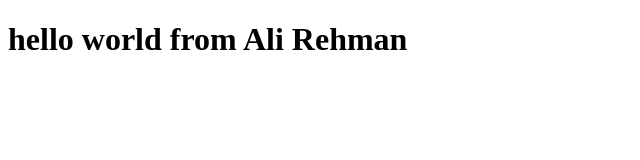
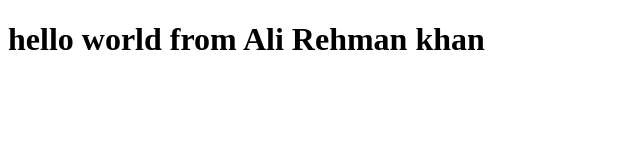
Before and after one commit to alirehman53/piaic-bootcamp-class1, a plain HTML site: page index.html in a window 1280 px wide. Shown: the whole page, without its empty margins (0-640 px from the left). Drawn offline with Linux system fonts and the light colour scheme.

Commit message:
index.html

```diff
--- a/index.html
+++ b/index.html
@@ -8,7 +8,7 @@
 </head>
 
 <body>
-    <h1>hello world from Ali Rehman</h1>
+    <h1>hello world from Ali Rehman khan</h1>
 </body>
 
 </html>
```
